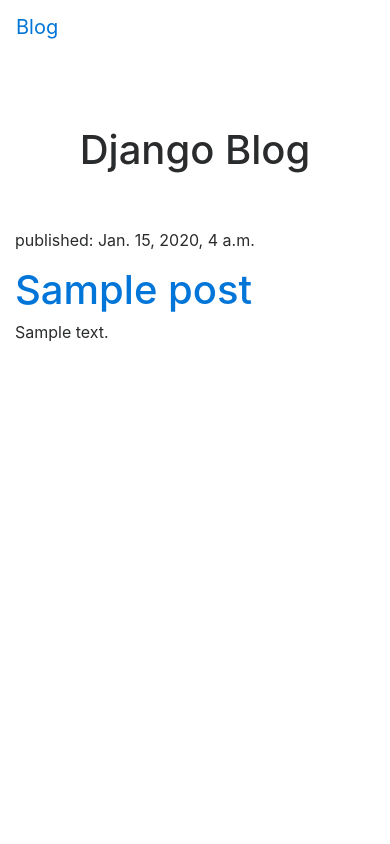
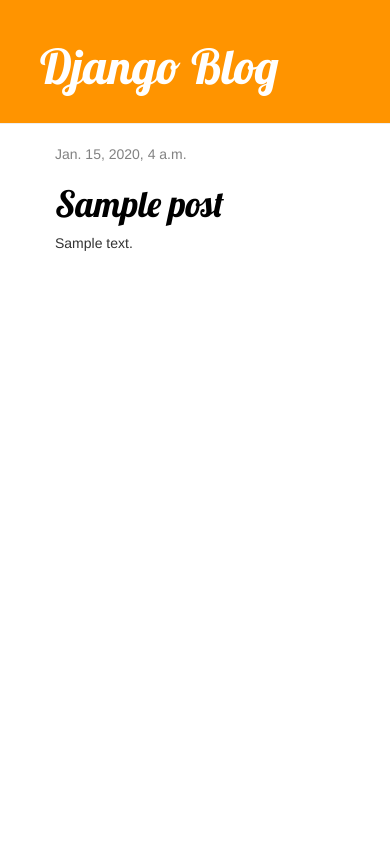
Before and after one commit to BernardoLaing/Django, a Django app: template blog/templates/blog/post_list.html in a window 390 px wide. Run offline with Django 3.2, Linux system fonts and the light colour scheme; the template is opened without the code that fills it: values that come from a table or form of the project are taken from there, others are empty; tables that the repository leaves empty hold one stand-in row (values such as "Sample post"); some libraries are stand-ins or nearby versions.

Commit message:
Added post details

```diff
--- /dev/null
+++ b/blog/static/css/Styles.css
@@ -0,0 +1,46 @@
+.page-header {
+    background-color: #ff9400;
+    margin-top: 0;
+    padding: 20px 20px 20px 40px;
+}
+
+.page-header h1, .page-header h1 a, .page-header h1 a:visited, .page-header h1 a:active {
+    color: #ffffff;
+    font-size: 36pt;
+    text-decoration: none;
+}
+
+.content {
+    margin-left: 40px;
+}
+
+h1, h2, h3, h4 {
+    font-family: 'Lobster', cursive;
+}
+
+.date {
+    color: #828282;
+}
+
+.save {
+    float: right;
+}
+
+.post-form textarea, .post-form input {
+    width: 100%;
+}
+
+.top-menu, .top-menu:hover, .top-menu:visited {
+    color: #ffffff;
+    float: right;
+    font-size: 26pt;
+    margin-right: 20px;
+}
+
+.post {
+    margin-bottom: 70px;
+}
+
+.post h1 a, .post h1 a:visited {
+    color: #000000;
+}
--- /dev/null
+++ b/blog/templates/blog/base.html
@@ -0,0 +1,24 @@
+{% load staticfiles %}
+<html>
+    <head>
+        <title>Django blog</title>
+        <link rel="stylesheet" href="//maxcdn.bootstrapcdn.com/bootstrap/3.2.0/css/bootstrap.min.css">
+        <link rel="stylesheet" href="//maxcdn.bootstrapcdn.com/bootstrap/3.2.0/css/bootstrap-theme.min.css">
+        <link href='//fonts.googleapis.com/css?family=Lobster&subset=latin,latin-ext' rel='stylesheet' type='text/css'>
+        <link rel="stylesheet" href="{% static 'css/Styles.css' %}">
+    </head>
+    <body>
+        <div class="page-header">
+            <h1><a href="/">Django Blog</a></h1>
+        </div>
+
+        <div class="content container">
+            <div class="row">
+                <div class="col-md-8">
+                    {% block content %}
+                    {% endblock %}
+                </div>
+            </div>
+        </div>
+    </body>
+</html>
--- a/blog/templates/blog/post_list.html
+++ b/blog/templates/blog/post_list.html
@@ -1,90 +1,13 @@
-<!DOCTYPE html>
-<html lang="en">
-<head>
-    <meta charset="utf-8">
-    <meta name="viewport" content="width=device-width, initial-scale=1, shrink-to-fit=no">
-    <meta name="description" content="">
-    <meta name="author" content="">
-    <link rel="icon" href="">
+{% extends 'blog/base.html' %}
 
-    <title>Blog List</title>
-
-    <!-- Bootstrap core CSS -->
-    <link rel="stylesheet" href="https://maxcdn.bootstrapcdn.com/bootstrap/4.0.0-beta.3/css/bootstrap.min.css" integrity="sha384-Zug+QiDoJOrZ5t4lssLdxGhVrurbmBWopoEl+M6BdEfwnCJZtKxi1KgxUyJq13dy" crossorigin="anonymous">
-
-    <!-- Custom styles for this template -->
-    <style type="text/css">
-        body {
-            padding-top: 5rem;
-        }
-
-        .starter-template {
-            padding: 3rem 1.5rem;
-            text-align: center;
-        }
-    </style>
-</head>
-
-
-<body>
-
-    <nav class="navbar navbar-expand-md navbar-dark bg-dark fixed-top">
-        <a class="navbar-brand" href="#">Blog</a>
-        <button class="navbar-toggler" type="button" data-toggle="collapse" data-target="#navbarsExampleDefault" aria-controls="navbarsExampleDefault" aria-expanded="false" aria-label="Toggle navigation">
-            <span class="navbar-toggler-icon"></span>
-        </button>
-
-        <div class="collapse navbar-collapse" id="navbarsExampleDefault">
-            <ul class="navbar-nav mr-auto">
-                <li class="nav-item active">
-                    <a class="nav-link" href="#">Home <span class="sr-only">(current)</span></a>
-                </li>
-                <li class="nav-item">
-                    <a class="nav-link" href="#">Link</a>
-                </li>
-                <li class="nav-item">
-                    <a class="nav-link disabled" href="#">Disabled</a>
-                </li>
-                <li class="nav-item dropdown">
-                    <a class="nav-link dropdown-toggle" href="http://example.com" id="dropdown01" data-toggle="dropdown" aria-haspopup="true" aria-expanded="false">Dropdown</a>
-                    <div class="dropdown-menu" aria-labelledby="dropdown01">
-                        <a class="dropdown-item" href="#">Action</a>
-                        <a class="dropdown-item" href="#">Another action</a>
-                        <a class="dropdown-item" href="#">Something else here</a>
-                    </div>
-                </li>
-            </ul>
-            <form class="form-inline my-2 my-lg-0">
-                <input class="form-control mr-sm-2" type="text" placeholder="Search" aria-label="Search">
-                <button class="btn btn-outline-success my-2 my-sm-0" type="submit">Search</button>
-            </form>
+{% block content %}
+    {% for post in posts %}
+        <div class="post">
+            <div class="date">
+                {{ post.published_date }}
+            </div>
+            <h1><a href="{% url 'post_detail' pk=post.pk %}">{{ post.title }}</a></h1>
+            <p>{{ post.text|linebreaksbr }}</p>
         </div>
-    </nav>
-
-    <div class="container">
-        <div class="starter-template">
-            <h1>Django Blog</h1>
-        </div>
-        <div>
-            {%  for post in posts %}
-                <div>
-                    <p>published: {{ post.published_date }}</p>
-                    <h1><a href="">{{ post.title }}</a></h1>
-                    <p>{{ post.text|linebreaksbr }}</p>
-                </div>
-            {% endfor %}
-        </div>
-    </div>
-    <!-- /.container -->
-
-
-    <!-- Bootstrap core JavaScript
-    ================================================== -->
-    <!-- Placed at the end of the document so the pages load faster -->
-    <script src="https://code.jquery.com/jquery-3.2.1.slim.min.js" integrity="sha384-KJ3o2DKtIkvYIK3UENzmM7KCkRr/rE9/Qpg6aAZGJwFDMVNA/GpGFF93hXpG5KkN" crossorigin="anonymous"></script>
-    <script src="https://cdnjs.cloudflare.com/ajax/libs/popper.js/1.12.9/umd/popper.min.js" integrity="sha384-ApNbgh9B+Y1QKtv3Rn7W3mgPxhU9K/ScQsAP7hUibX39j7fakFPskvXusvfa0b4Q" crossorigin="anonymous"></script>
-    <script src="https://maxcdn.bootstrapcdn.com/bootstrap/4.0.0-beta.3/js/bootstrap.min.js" integrity="sha384-a5N7Y/aK3qNeh15eJKGWxsqtnX/wWdSZSKp+81YjTmS15nvnvxKHuzaWwXHDli+4" crossorigin="anonymous"></script>
-
-
-</body>
-</html>
+    {% endfor %}
+{% endblock %}
--- a/blog/urls.py
+++ b/blog/urls.py
@@ -3,4 +3,5 @@ from . import views
 
 urlpatterns = [
     url(r'^$', views.post_list, name='post_list'),
+    url(r'^post/(?P<pk>\d+)/$', views.post_detail, name='post_detail'),
 ]
--- a/blog/views.py
+++ b/blog/views.py
@@ -1,7 +1,11 @@
-from django.shortcuts import render
+from django.shortcuts import render, get_object_or_404
 from django.utils import timezone
 from .models import Post
 # Create your views here.
 def post_list(request):
     posts = Post.objects.filter(published_date__lte = timezone.now()).order_by('published_date')
     return render(request, 'blog/post_list.html', {'posts': posts})
+
+def post_detail(request, pk):
+    post = get_object_or_404(Post, pk = pk)
+    return render(request, 'blog/post_detail.html', {'post': post})
```
Also changed, not shown: blog/templates/blog/post_detail.html (added, +13 -0 lines).
